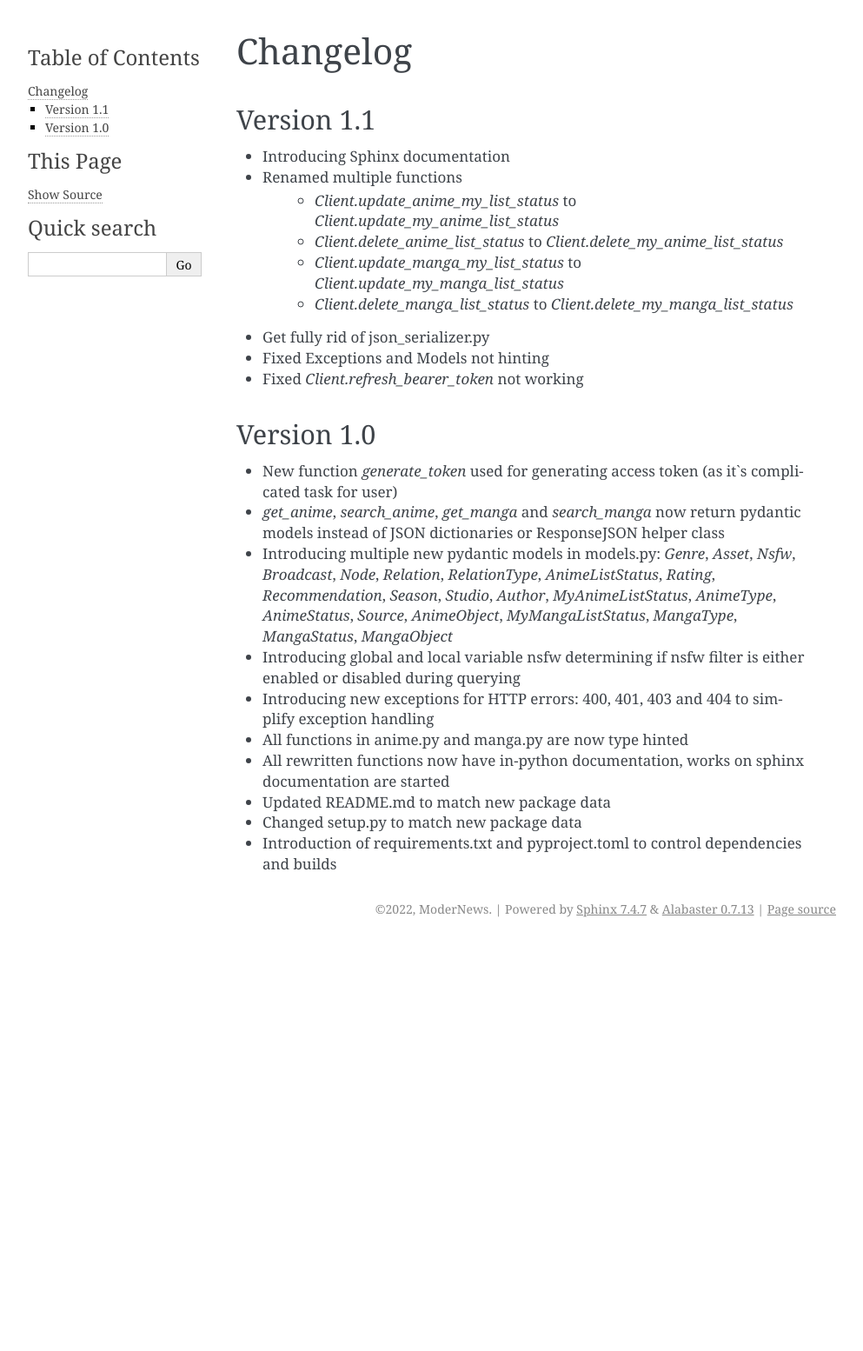
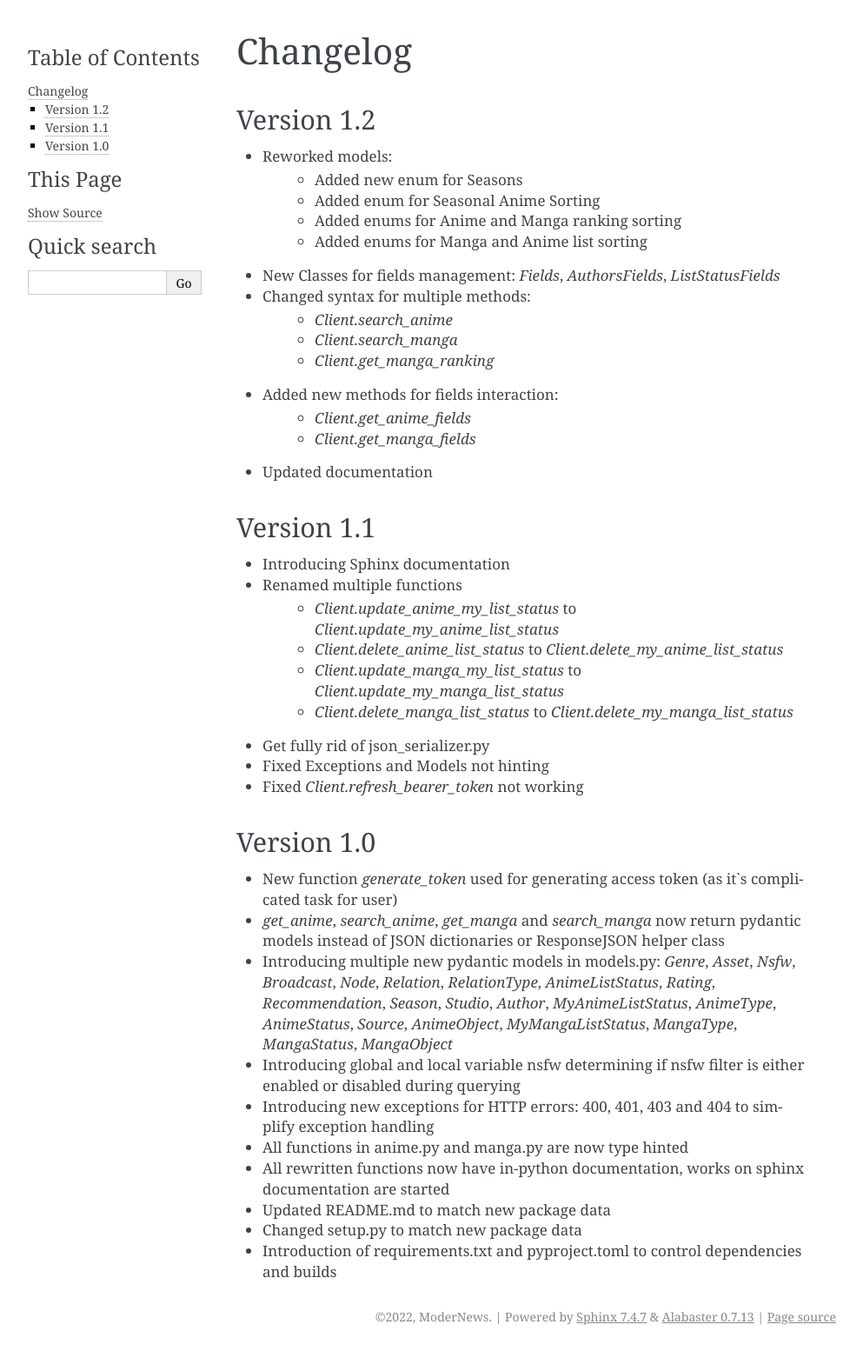
Before and after one commit to ModerNews/MAL-API-Client-Upgraded, a Sphinx documentation site: the page built from docs/source/Changelog.rst, in a window 1280 px wide. Shown: the whole page at 87% size, without its empty margins (148-1141 px from the left). Built offline with Sphinx 7.4.7, drawn with Linux system fonts in a browser that asks for light colours; before the commit the page ends 1085 px from its top, so only the background shows below that.

Commit message:
Updating Changelog.rst

```diff
--- a/docs/source/Changelog.rst
+++ b/docs/source/Changelog.rst
@@ -1,5 +1,22 @@
 Changelog
 =========
+
+Version 1.2
+~~~~~~~~~~~
+* Reworked models:
+    * Added new enum for Seasons
+    * Added enum for Seasonal Anime Sorting
+    * Added enums for Anime and Manga ranking sorting
+    * Added enums for Manga and Anime list sorting
+* New Classes for fields management: `Fields`, `AuthorsFields`, `ListStatusFields`
+* Changed syntax for multiple methods:
+    * `Client.search_anime`
+    * `Client.search_manga`
+    * `Client.get_manga_ranking`
+* Added new methods for fields interaction:
+    * `Client.get_anime_fields`
+    * `Client.get_manga_fields`
+* Updated documentation
 
 Version 1.1
 ~~~~~~~~~~~
```
